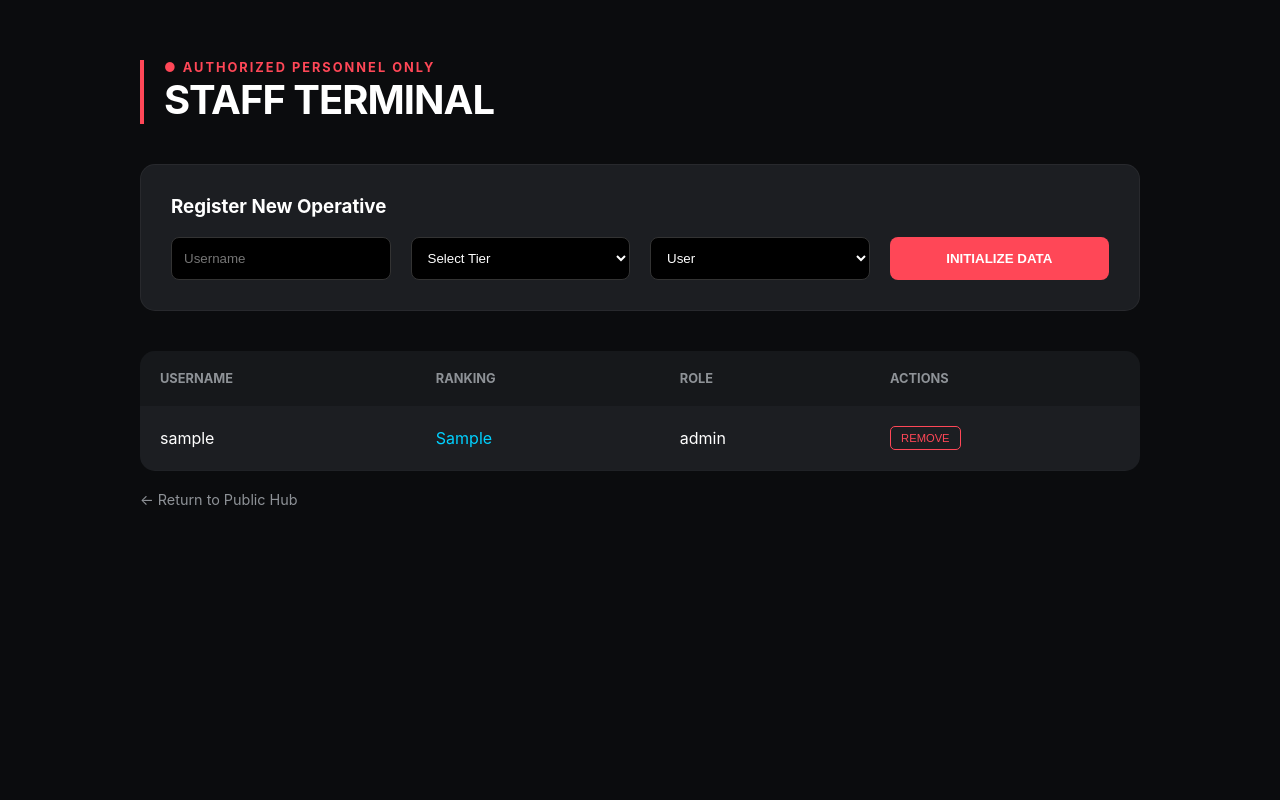
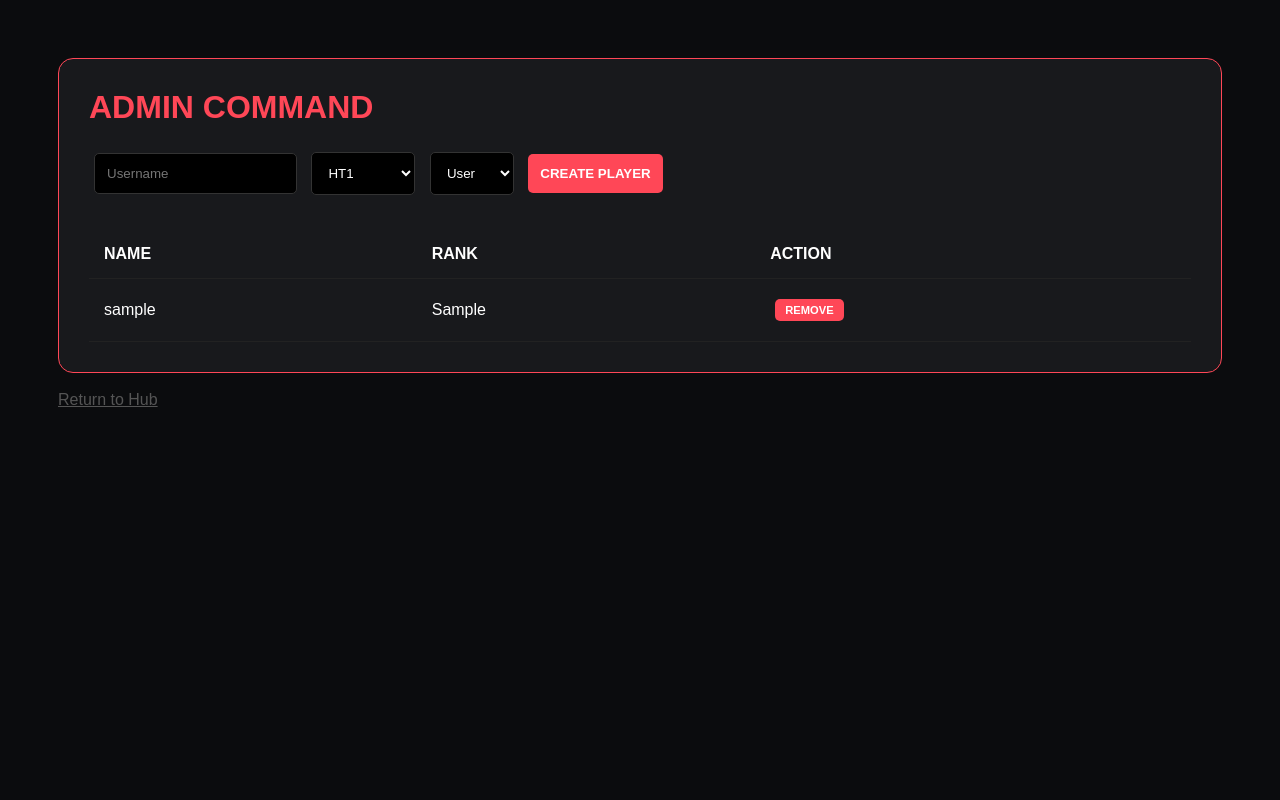
Before and after one commit to SKIBIDIBOSS/tiertests, a Node server app: page /admin in a window 1280 px wide. Run offline with Node 20, Linux system fonts and the light colour scheme; tables that the repository leaves empty hold one stand-in row (values such as "Sample post"); some libraries are stand-ins or nearby versions.

Commit message:
Update admin.ejs

```diff
--- a/views/admin.ejs
+++ b/views/admin.ejs
@@ -2,175 +2,56 @@
 <html lang="en">
 <head>
     <meta charset="UTF-8">
-    <meta name="viewport" content="width=device-width, initial-scale=1.0">
-    <title>STAFF TERMINAL | CORE_HUB</title>
+    <title>ADMIN | SKIBIDIBOSS</title>
     <style>
-        :root {
-            --bg: #0b0c0e;
-            --sidebar: #121417;
-            --accent: #ff4757; /* Red for Admin */
-            --accent-glow: rgba(255, 71, 87, 0.3);
-            --card: #1c1e22;
-            --text-main: #ffffff;
-            --text-dim: #8e9297;
-        }
-
-        body {
-            margin: 0;
-            background-color: var(--bg);
-            color: var(--text-main);
-            font-family: 'Inter', sans-serif;
-            display: flex;
-            justify-content: center;
-            min-height: 100vh;
-        }
-
-        .admin-container {
-            width: 100%;
-            max-width: 1000px;
-            padding: 60px 20px;
-        }
-
-        .header {
-            border-left: 4px solid var(--accent);
-            padding-left: 20px;
-            margin-bottom: 40px;
-        }
-
-        h1 { font-size: 2.5rem; text-transform: uppercase; margin: 0; letter-spacing: -1px; }
-        .status { color: var(--accent); font-weight: bold; font-size: 0.8rem; letter-spacing: 2px; }
-
-        /* --- ADD USER FORM --- */
-        .form-card {
-            background: var(--card);
-            padding: 30px;
-            border-radius: 15px;
-            margin-bottom: 40px;
-            border: 1px solid rgba(255,255,255,0.05);
-        }
-
-        .form-grid {
-            display: grid;
-            grid-template-columns: repeat(auto-fit, minmax(200px, 1fr));
-            gap: 20px;
-        }
-
-        input, select {
-            background: #000;
-            border: 1px solid #333;
-            padding: 12px;
-            color: white;
-            border-radius: 8px;
-            outline: none;
-        }
-
-        input:focus { border-color: var(--accent); }
-
-        .btn-add {
-            background: var(--accent);
-            color: white;
-            border: none;
-            padding: 12px;
-            border-radius: 8px;
-            font-weight: bold;
-            cursor: pointer;
-            transition: 0.3s;
-        }
-
-        .btn-add:hover { box-shadow: 0 0 20px var(--accent-glow); transform: translateY(-2px); }
-
-        /* --- TABLE --- */
-        .user-table {
-            width: 100%;
-            background: var(--card);
-            border-radius: 15px;
-            border-collapse: collapse;
-            overflow: hidden;
-        }
-
-        th { text-align: left; padding: 20px; background: rgba(0,0,0,0.2); color: var(--text-dim); font-size: 0.8rem; }
-        td { padding: 20px; border-bottom: 1px solid rgba(255,255,255,0.02); }
-
-        .btn-delete {
-            background: transparent;
-            color: #ff4757;
-            border: 1px solid #ff4757;
-            padding: 5px 10px;
-            border-radius: 5px;
-            cursor: pointer;
-            font-size: 0.7rem;
-        }
-
-        .btn-delete:hover { background: #ff4757; color: white; }
-
-        .back-link {
-            display: inline-block;
-            margin-top: 20px;
-            color: var(--text-dim);
-            text-decoration: none;
-            font-size: 0.9rem;
-        }
+        body { background: #0b0c0e; color: #fff; font-family: sans-serif; padding: 50px; }
+        .panel { background: #18191c; padding: 30px; border-radius: 15px; border: 1px solid #ff4757; }
+        input, select, button { padding: 12px; margin: 5px; border-radius: 5px; border: 1px solid #333; background: #000; color: #fff; }
+        button { background: #ff4757; border: none; font-weight: bold; cursor: pointer; }
+        table { width: 100%; margin-top: 30px; border-collapse: collapse; }
+        th, td { padding: 15px; text-align: left; border-bottom: 1px solid #222; }
     </style>
 </head>
 <body>
-
-    <div class="admin-container">
-        <div class="header">
-            <div class="status">● AUTHORIZED PERSONNEL ONLY</div>
-            <h1>Staff Terminal</h1>
-        </div>
-
-        <div class="form-card">
-            <h3 style="margin-top: 0;">Register New Operative</h3>
-            <form action="/admin/action" method="POST" class="form-grid">
+    <div class="panel">
+        <h1 style="color: #ff4757; margin-top: 0;">ADMIN COMMAND</h1>
+        <form action="/admin/action" method="POST">
             <input type="hidden" name="action" value="create">
             <input type="text" name="username" placeholder="Username" required>
             <select name="tier">
-                    <option value="Unranked">Select Tier</option>
-                    <option value="HT1">HT1 (Top)</option>
+                <option value="HT1">HT1</option>
                 <option value="LT1">LT1</option>
                 <option value="HT2">HT2</option>
                 <option value="LT2">LT2</option>
-                    <option value="HT3">HT3</option>
+                <option value="Unranked">Unranked</option>
             </select>
             <select name="role">
                 <option value="user">User</option>
                 <option value="tester">Tester</option>
                 <option value="admin">Admin</option>
             </select>
-                <button type="submit" class="btn-add">INITIALIZE DATA</button>
+            <button type="submit">CREATE PLAYER</button>
         </form>
-        </div>
 
-        <table class="user-table">
-            <thead>
-                <tr>
-                    <th>USERNAME</th>
-                    <th>RANKING</th>
-                    <th>ROLE</th>
-                    <th>ACTIONS</th>
-                </tr>
-            </thead>
+        <table>
+            <thead><tr><th>NAME</th><th>RANK</th><th>ACTION</th></tr></thead>
             <tbody>
                 <% users.forEach(user => { %>
                     <tr>
                         <td><%= user.username %></td>
-                        <td><span style="color: #00d1ff;"><%= user.tier %></span></td>
-                        <td><%= user.role %></td>
+                        <td><%= user.tier %></td>
                         <td>
-                            <form action="/admin/action" method="POST" style="display:inline;">
+                            <form action="/admin/action" method="POST">
                                 <input type="hidden" name="action" value="delete">
                                 <input type="hidden" name="userId" value="<%= user._id %>">
-                                <button type="submit" class="btn-delete">REMOVE</button>
+                                <button type="submit" style="padding: 5px 10px; font-size: 0.7rem;">REMOVE</button>
                             </form>
                         </td>
                     </tr>
                 <% }) %>
             </tbody>
         </table>
-
-        <a href="/" class="back-link">← Return to Public Hub</a>
     </div>
-
+    <br><a href="/" style="color: #555;">Return to Hub</a>
 </body>
 </html>
```
Lines whose indentation alone changed are shown as unchanged.
